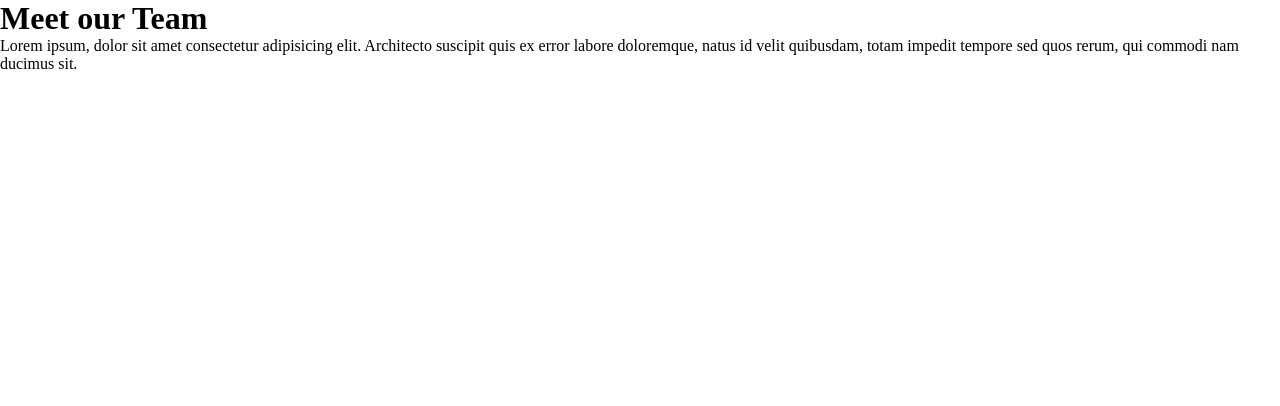
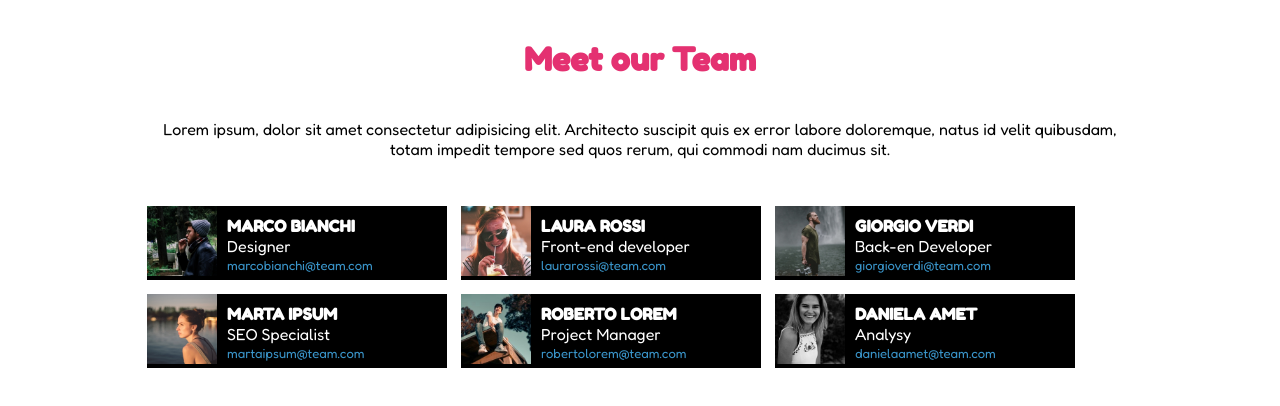
Before and after one commit to Ali-Chouchene/html-css-float-cards, a plain HTML site: page index.html in a window 1280 px wide. Drawn offline with Linux system fonts and the light colour scheme.

Commit message:
added every thing

```diff
--- a/css/style.css
+++ b/css/style.css
@@ -3,4 +3,69 @@
     margin: 0;
     padding: 0;
     box-sizing: border-box;
+
 }
+
+/*generics*/
+header{
+   max-width: 1000px;
+   margin: 0 auto;
+   text-align: center;
+
+
+}
+
+main{
+    max-width: 1000px;
+    margin: 0 auto;
+}
+.clearfix::after{
+    content: "";
+    clear: both;
+    display: table;
+}
+h1{
+ margin: 40px 0;
+ font-family: Fredoka One;
+ color: rgb(228,49,113);
+
+}
+h4{
+  font-family: Fredoka One;
+  color: #fff;
+  padding-top: 10px;
+}
+.lorem{
+    font-family: Fredoka;
+    margin-bottom: 40px;
+
+}
+.job{
+    font-family: Fredoka;
+    color: #fff;
+}
+.column{
+    background-color: rgb(0, 0, 0);
+    float: left;
+    width: 30%;
+    margin: 7px;
+
+
+
+ }
+ img{
+   height: 70px;
+   padding-right: 10PX;
+}
+a{
+    font-family: fredoka;
+    text-decoration: none;
+    color: rgb(58, 149, 202);
+    font-size: small;
+}
+.float-img{
+    float: left;
+}
+section{
+    margin: 0 auto;
+}
--- a/index.html
+++ b/index.html
@@ -12,27 +12,68 @@
     <link href="https://fonts.googleapis.com/css2?family=Fredoka&family=Fredoka+One&display=swap" rel="stylesheet">
   </head>
   <body>
+    <div class="container">
       <!--intestazione-->
       <header>
         <h1>Meet our Team</h1>
-        <p>Lorem ipsum, dolor sit amet consectetur adipisicing elit. Architecto suscipit quis ex error labore doloremque, natus id velit quibusdam, totam impedit tempore sed quos rerum, qui commodi nam ducimus sit.</p>
+        <p class="lorem">Lorem ipsum, dolor sit amet consectetur adipisicing elit. Architecto suscipit quis ex error labore doloremque, natus id velit quibusdam, totam impedit tempore sed quos rerum, qui commodi nam ducimus sit.</p>
       </header>
       <!--corpo pagina-->
       <main>
         <section>
-            <div class="column">
-
+            <!--cards-->
+            <div class="column clearfix">
+                <div class="float-img">
+                    <img src="img/male1.png" alt="marco bianchi">
                 </div>
-            <div class="column">
-
+                 <h4>MARCO BIANCHI</h4>
+                 <p class="job">Designer</p>
+                 <a href= "#">marcobianchi@team.com</a>
             </div>
-            <div class="column">
-
+            <div class="column clearfix">
+                <div class="float-img">
+                    <img src="img/female1.png" alt="marco bianchi">
+                </div>
+                 <h4>LAURA ROSSI</h4>
+                 <p class="job">Front-end developer</p>
+                 <a href= "#">laurarossi@team.com</a>
+            </div>
+            <div class="column clearfix">
+                <div class="float-img">
+                    <img src="img/male2.png" alt="marco bianchi">
+                </div>
+                 <h4>GIORGIO VERDI</h4>
+                 <p class="job">Back-en Developer</p>
+                 <a href= "#">giorgioverdi@team.com</a>
+            </div>
+            <div class="column clearfix">
+                <div class="float-img">
+                    <img src="img/female2.png" alt="marco bianchi">
+                </div>
+                 <h4>MARTA IPSUM</h4>
+                 <p class="job">SEO Specialist</p>
+                 <a href= "#">martaipsum@team.com</a>
+            </div>
+            <div class="column clearfix">
+                <div class="float-img">
+                    <img src="img/male3.png" alt="marco bianchi">
+                </div>
+                 <h4>ROBERTO LOREM</h4>
+                 <p class="job">Project Manager</p>
+                 <a href= "#">robertolorem@team.com</a>
+            </div>
+            <div class="column clearfix">
+                <div class="float-img">
+                    <img src="img/female3.png" alt="marco bianchi">
+                </div>
+                 <h4>DANIELA AMET</h4>
+                 <p class="job">Analysy</p>
+                 <a href= "#">danielaamet@team.com</a>
             </div>
 
         </section>
 
       </main>
-
+    </div>
   </body>
 </html>
```
Lines whose indentation alone changed are shown as unchanged.
